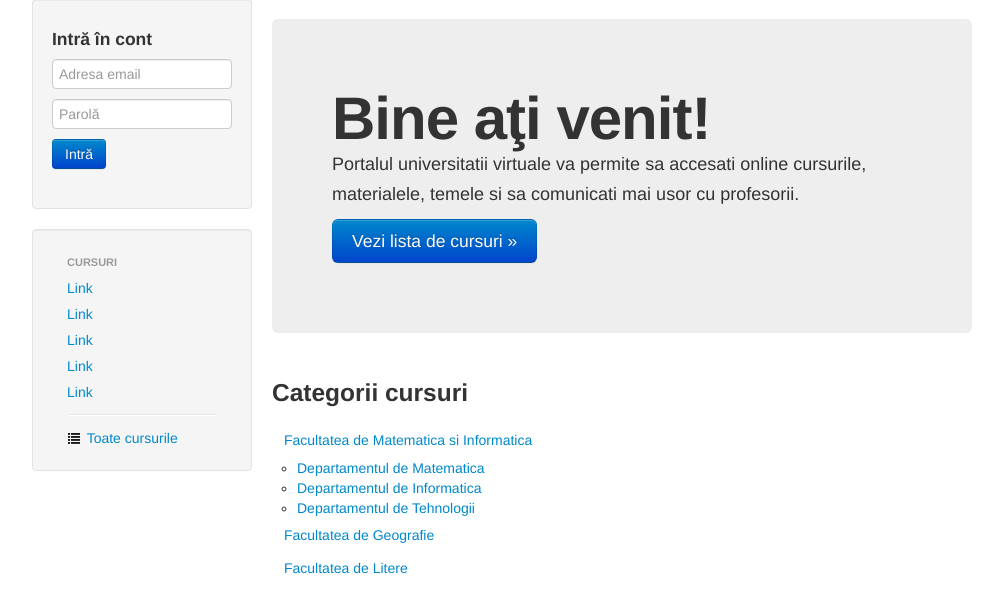
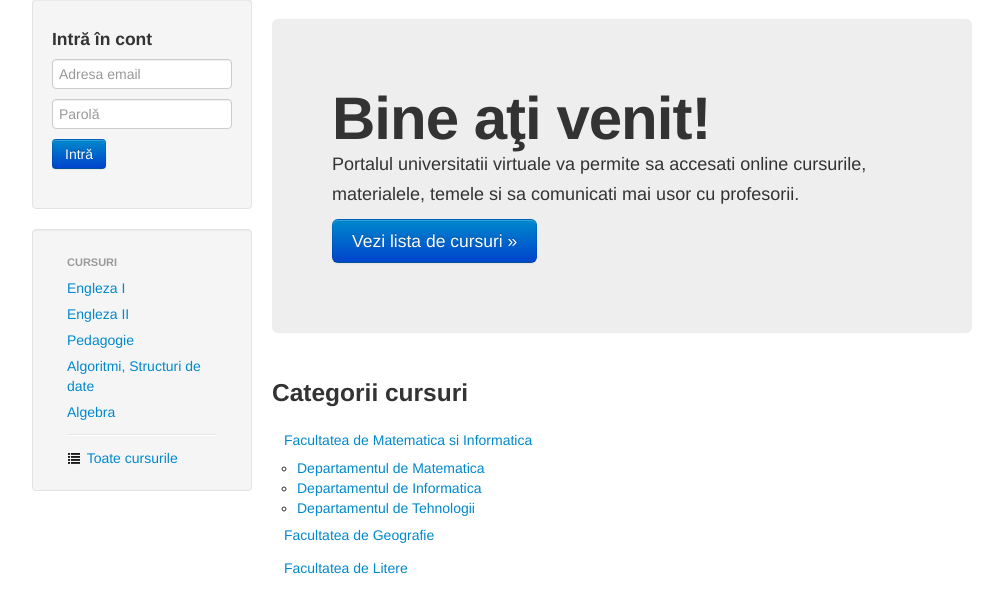
Before and after one commit to andiraduta/elearning-platform, a PHP site: page /elearning/ in a window 1280 px wide. Shown: the part 71-684 px from the top of the page, without its empty margins (128-1131 px from the left). Run offline with PHP 8.4, Linux system fonts and the light colour scheme; data comes from the database, SQL or seed files in the repository; some libraries are stand-ins or nearby versions.

Commit message:
template

```diff
--- a/views/contul_meu.php
+++ b/views/contul_meu.php
@@ -18,6 +18,7 @@
 
 			<h2>Ionut Popescu</h2>
 
+			<p>Telefon: 0783673452</p>
 			<p>Adresa: Str. Polona, nr. 2</p>
 			<p>Localitate: Bucuresti</p>
 			<p>Ultima activitate: 22.05.2013</p>
--- a/views/header.php
+++ b/views/header.php
@@ -79,11 +79,11 @@
 			<div class="well sidebar-nav">
 				<ul class="nav nav-list">
 					<li class="nav-header">Cursuri</li>
-					<li><a href="#">Link</a></li>
-					<li><a href="#">Link</a></li>
-					<li><a href="#">Link</a></li>
-					<li><a href="#">Link</a></li>
-					<li><a href="#">Link</a></li>
+					<li><a href="#">Engleza I</a></li>
+					<li><a href="#">Engleza II</a></li>
+					<li><a href="#">Pedagogie</a></li>
+					<li><a href="#">Algoritmi, Structuri de date</a></li>
+					<li><a href="#">Algebra</a></li>
 					<li class="divider"></li>
 					<li><a href="#"><i class="icon icon-list"></i> Toate cursurile</a></li>
 				</ul>
```
Also changed, not shown: views/cursurile_mele.php (added, +36 -0 lines).
